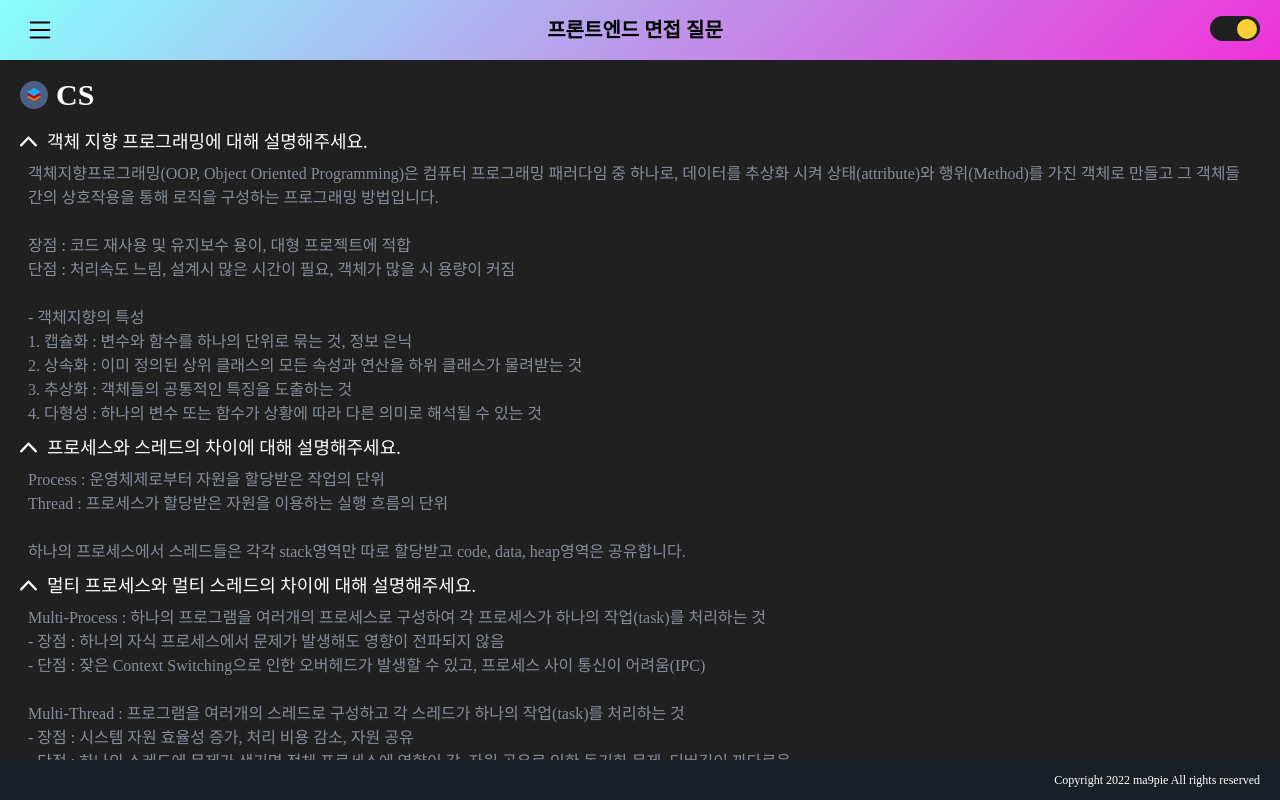
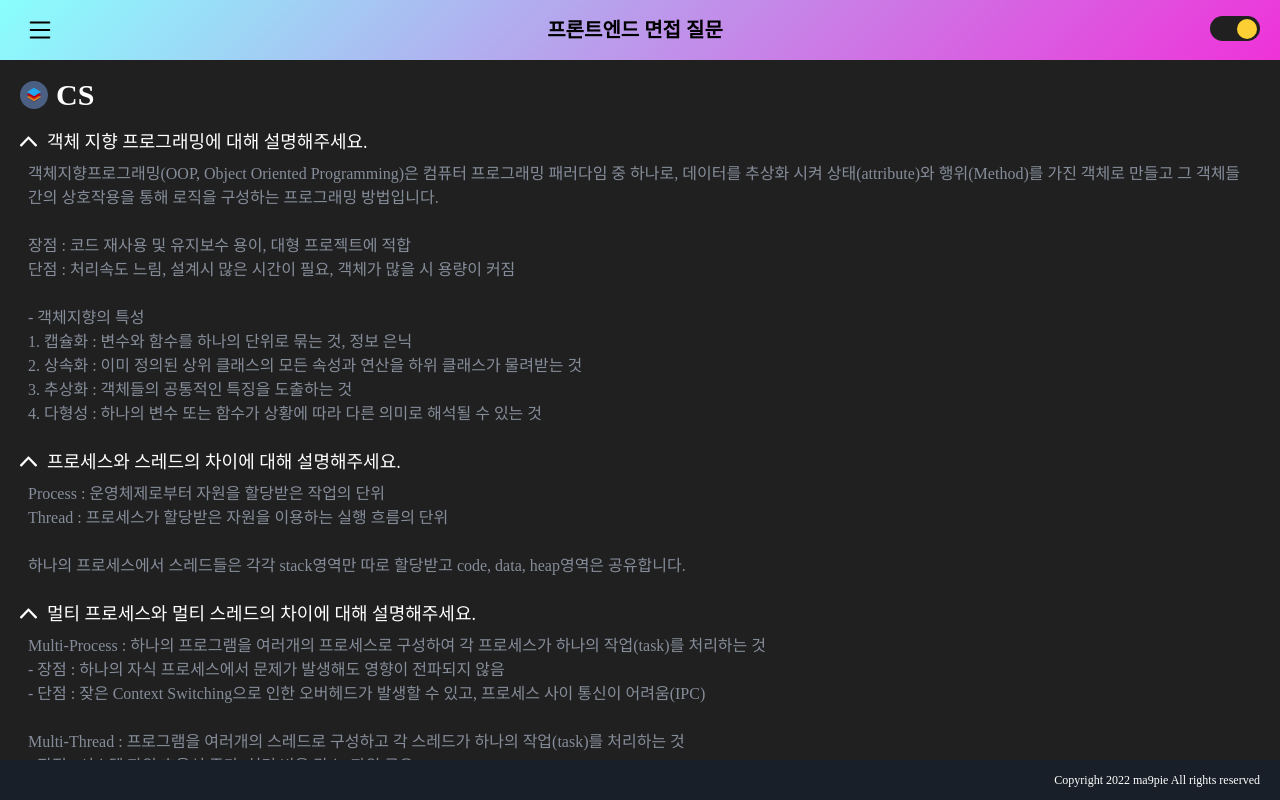
Before and after one commit to ma9pie/frontend-interview, a Next.js app: page / in a window 1280 px wide. Built offline with nearby package versions, Linux system fonts and the light colour scheme; a web font is replaced by a local one.

Commit message:
질문 답변 추가

```diff
--- a/components/common/Answer.jsx
+++ b/components/common/Answer.jsx
@@ -14,7 +14,7 @@ const Answer = (props) => {
 export default Answer;
 
 const Wrapper = styled.div``;
-const Text = styled.div`
+const Text = styled.p`
   font-size: var(--base);
   color: var(--subText);
   line-height: 24px;
--- a/components/common/Item.jsx
+++ b/components/common/Item.jsx
@@ -46,7 +46,7 @@ const Item = (props) => {
 export default Item;
 
 const Wrapper = styled.div`
-  margin-bottom: 10px;
+  margin-bottom: 24px;
 `;
 const QuestionWrapper = styled.span`
   cursor: pointer;
--- a/public/static/questionList.js
+++ b/public/static/questionList.js
@@ -221,8 +221,23 @@ inerview.JavaScript = [
   },
   {
     importance: "5",
-    question: "스코프와 스코프체인에 대해 설명해주세요.",
-    answer: ``,
+    question: "스코프와 스코프 체인에 대해 설명해주세요.",
+    answer: `[스코프]
+    스코프란 변수(식별자)에 접근할 수 있는 유효한 범위를 뜻합니다.
+
+    1.전역 스코프(Global scope)
+    - 코드 어디에서든지 접근 가능
+
+    2.함수 스코프(Local scope)
+    - 함수 내에서만 유효한 범위를 갖게 하는 스코프
+    - 전역 스코프완 반대되는 개념으로 지역 스코프(Local scope)라고도 불림
+
+    3.블록 스코프(Black scope)
+    - 블록단위{} 내에서만 유효한 범위를 갖게 하는 스코프
+
+    [스코프 체인]
+    스코프 체인이란, 현재 스코프에서 식별자를 검색할 때 상위 스코프를 연쇄적으로 찾아나가는 방식을 의미합니다.
+    변수를 참조할 때 자바스크립트 엔진은 스코프 체인을 통해 해당 변수를 참조하는 코드의 스코프부터 상위 스코프 방향으로 이동하며 선언된 변수를 검색합니다.`,
   },
   {
     importance: "5",
```
